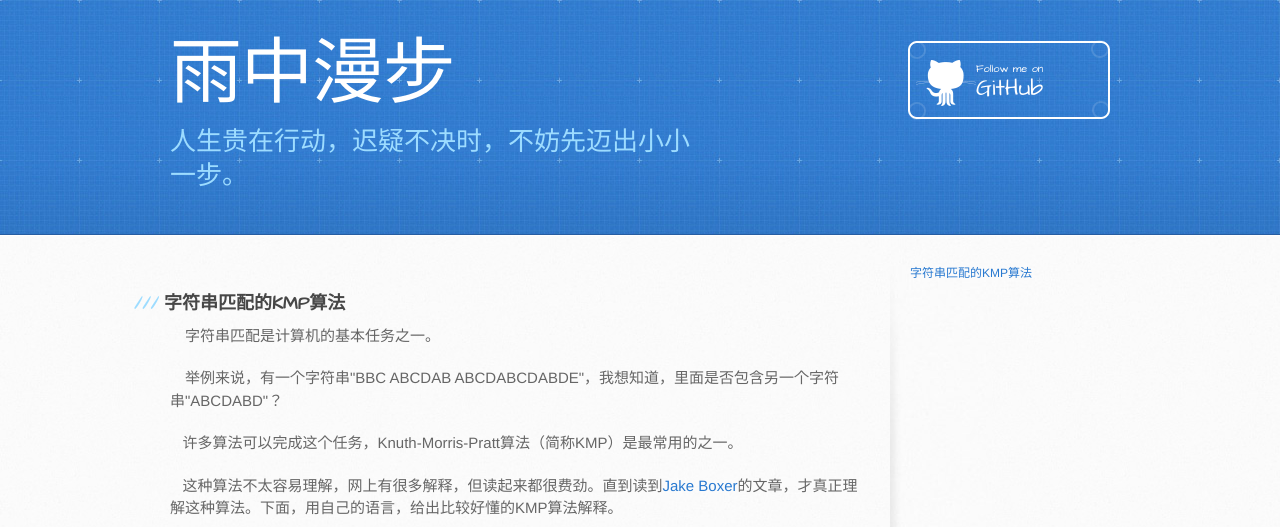
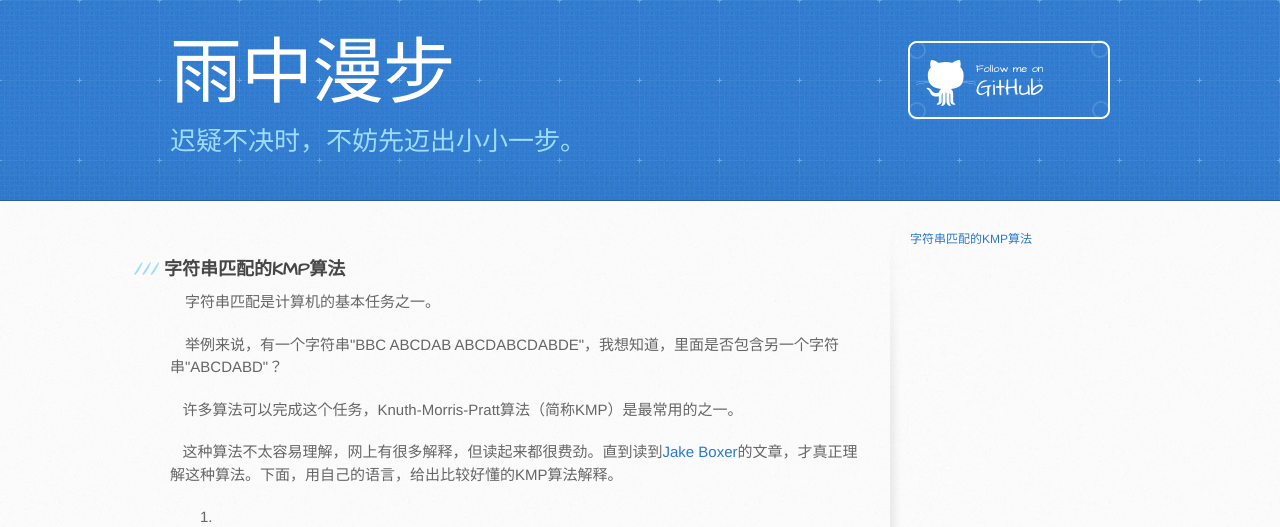
Before and after one commit to yanenquan/yanenquan.github.io, a plain HTML site: page kmp.html in a window 1280 px wide. Shown: the top 527 px of the page. Drawn offline with Linux system fonts and the light colour scheme.

Commit message:
字符串匹配的KMP算法

```diff
--- a/kmp.html
+++ b/kmp.html
@@ -20,7 +20,7 @@
     <header>
       <div class="inner">
         <h1>雨中漫步</h1>
-        <h2>人生贵在行动，迟疑不决时，不妨先迈出小小一步。</h2>
+        <h2>迟疑不决时，不妨先迈出小小一步。</h2>
         <a href="https://github.com/yanenquan" class="button"><small>Follow me on</small>GitHub</a>
       </div>
     </header>
```
